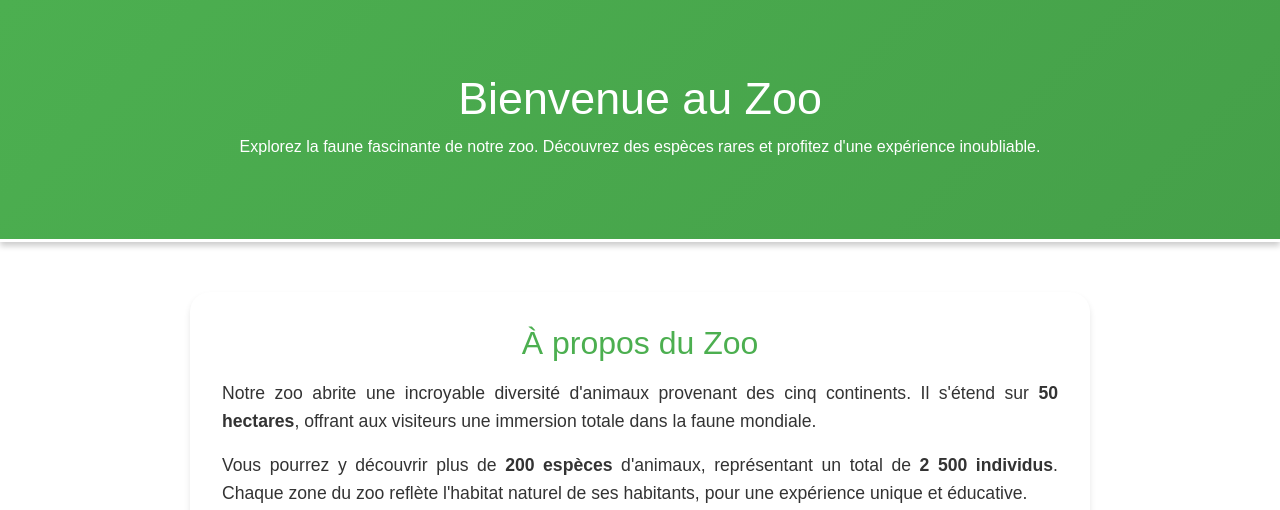
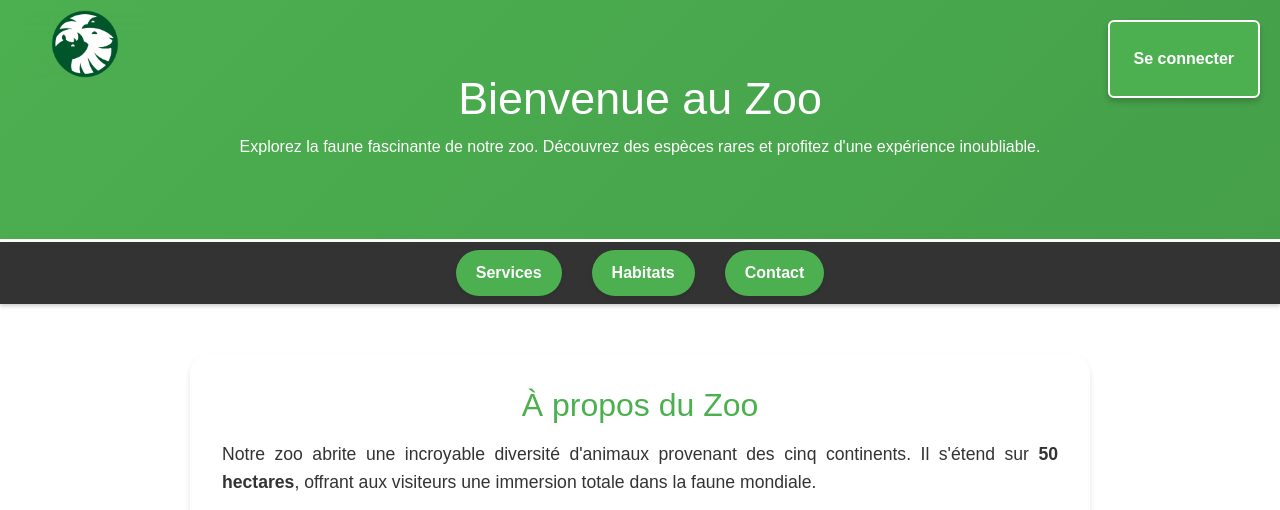
Before and after one commit to MarcheseZ7/ECF, a plain HTML site: page index.html in a window 1280 px wide. Shown: the top 510 px of the page. Drawn offline with nearby package versions, Linux system fonts and the light colour scheme.

Commit message:
US-2 : menu

```diff
--- a/index.html
+++ b/index.html
@@ -20,8 +20,20 @@
                 <p>Explorez la faune fascinante de notre zoo. Découvrez des espèces rares et profitez d'une expérience
                     inoubliable.</p>
             </div>
+            <a href="connexion.html" class="button-top-right login-button">
+                Se connecter
+            </a>
         </div>
     </header>
+
+    <nav>
+        <a href="index.html" class="fixed-button">
+            <img src="images/logo-zoo.png" alt="Logo" class="button-logo">
+        </a>
+        <a href="services.html">Services</a>
+        <a href="habitats.html">Habitats</a>
+        <a href="contact.html">Contact</a>
+    </nav>
 
     <main>
         <!-- Section d'introduction -->
```
